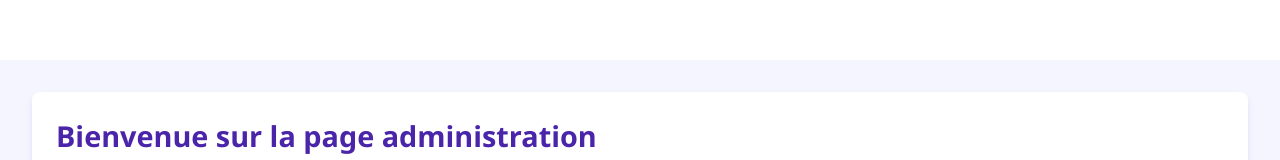
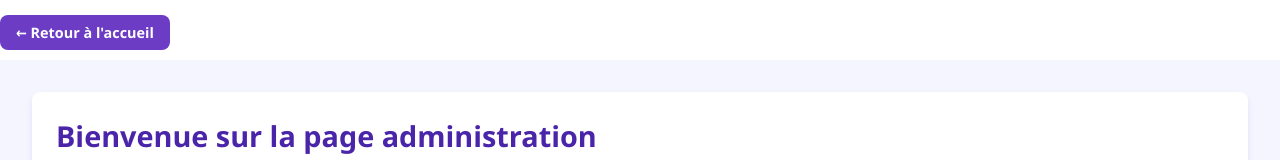
Before and after one commit to JeremyAlbertini/stage, a React (Vite) app in the folder site-stage/: page /admin in a window 1280 px wide. Shown: the top 160 px of the page. Built offline with nearby package versions, Linux system fonts and the light colour scheme; no server answers; sample sign-in values are in the browser's storage.

Commit message:
[+] added back to home page button in adm dashboard

```diff
--- a/site-stage/src/pages/admin.jsx
+++ b/site-stage/src/pages/admin.jsx
@@ -9,6 +9,14 @@ export default function AdminPage({ users, loadUsers }) {
     return (
         <div>
 
+        <div className="back-nav">
+            <button
+            onClick={() => navigate("/")}
+            className="admin-button admin-button-secondary"
+            >
+                ← Retour à l'accueil
+            </button>
+        </div>
         <div className="admin-container">
             <div className="admin-card">
                 <h1 className="admin-title">Bienvenue sur la page administration</h1>
--- a/site-stage/src/styles/admin.css
+++ b/site-stage/src/styles/admin.css
@@ -164,3 +164,15 @@
     background-color: var(--primary);
     color: var(--text-light);
 }
+
+.back-nav {
+    position: fixed;
+    top: 15px;
+    left 15px;
+    z-index: 100;
+}
+
+.back-nav button {
+    padding: 8px 16px;
+    font-size: 0.9rem;
+}
```
